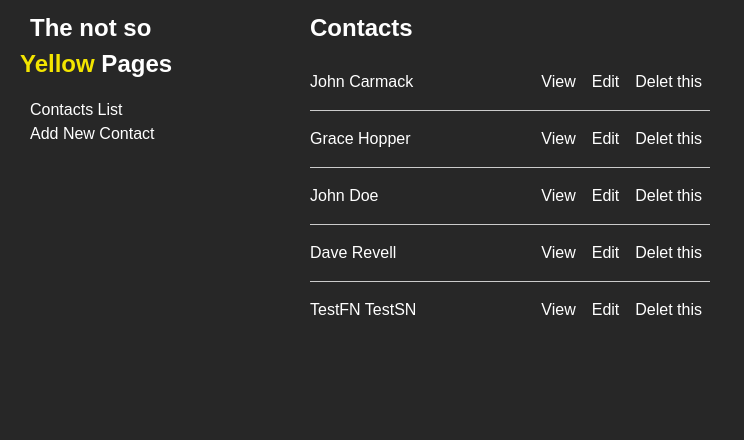
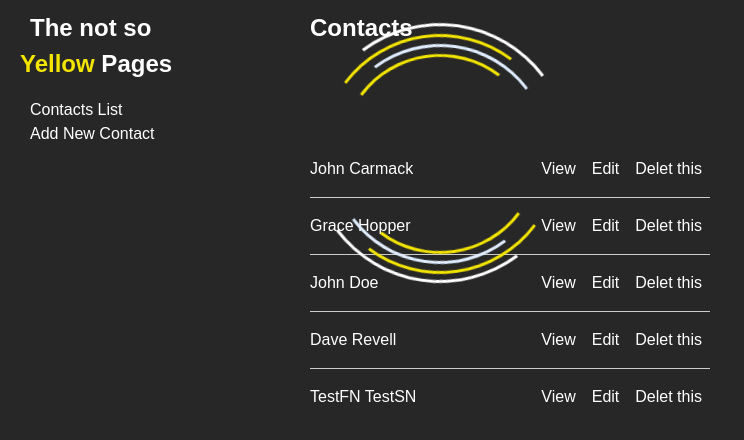
Before and after one commit to boolean-uk/react-address-book, a React (Create React App) app: page / in a window 1280 px wide. Shown: the top 440 px of the page, without its empty margins (0-744 px from the left). Built offline with nearby package versions, Linux system fonts and the light colour scheme; data requests are answered from the project's data file.

Commit message:
Spent far too long making a loading spinner

```diff
--- a/src/components/ContactsList.js
+++ b/src/components/ContactsList.js
@@ -1,5 +1,6 @@
 import { useState } from "react"
 import { Link, useSearchParams } from "react-router-dom"
+import Spinner from "./LoadingSpinner/Spinner"
 
 function ContactsList(props) {
 
@@ -28,6 +29,7 @@ function ContactsList(props) {
     <>
       <header>
         <h2>Contacts</h2>
+        <Spinner />
       </header>
       <ul className="contacts-list">
         {contacts.map((contact, index) => {
--- /dev/null
+++ b/src/components/LoadingSpinner/Spinner.js
@@ -0,0 +1,14 @@
+import './spinner.css'
+
+function Spinner() {
+  return(
+    <div class="spin-container">
+      <div class="spin" id="loader"></div>
+      <div class="spin" id="loader2"></div>
+      <div class="spin" id="loader3"></div>
+      <div class="spin" id="loader4"></div>
+    </div>
+  )
+}
+
+export default Spinner
--- /dev/null
+++ b/src/components/LoadingSpinner/spinner.css
@@ -0,0 +1,61 @@
+.spin-container {
+  display: inline-block;
+  position: relative;
+  height: 80px;
+}
+.spin {
+  border: 3px solid #f3e500;
+  width: 200px;
+  height: 200px;
+  margin: 0 auto;
+  border-radius: 50%;
+  border-left-color: transparent;
+  border-right-color: transparent;
+  animation: rotate 2s cubic-bezier(0.26, 1.36, 0.74, -0.29) infinite;
+}
+#loader2 {
+  border: 3px solid #E0EDFF;
+  width: 220px;
+  height: 220px;
+  position: relative;
+  top: -210px;
+  border-left-color: transparent;
+  border-right-color: transparent;
+  animation: rotate2 2s cubic-bezier(0.26, 1.36, 0.74, -0.29) infinite;
+}
+#loader3 {
+  border: 3px solid #f3e500;
+  width: 240px;
+  height: 240px;
+  position: relative;
+  top: -440px;
+  border-left-color: transparent;
+  border-right-color: transparent;
+  animation: rotate 2s cubic-bezier(0.26, 1.36, 0.74, -0.29) infinite;
+}
+#loader4 {
+  border: 3px solid white;
+  width: 260px;
+  height: 260px;
+  position: relative;
+  top: -691px;
+  border-left-color: transparent;
+  border-right-color: transparent;
+  animation: rotate2 2s cubic-bezier(0.26, 1.36, 0.74, -0.29) infinite;
+}
+@keyframes rotate {
+  0% {
+    transform: rotateZ(-360deg)
+  }
+  100% {
+    transform: rotateZ(0deg)
+  }
+}
+@keyframes rotate2 {
+  0% {
+    transform: rotateZ(360deg)
+  }
+  100% {
+    transform: rotateZ(0deg)
+  }
+}
```
